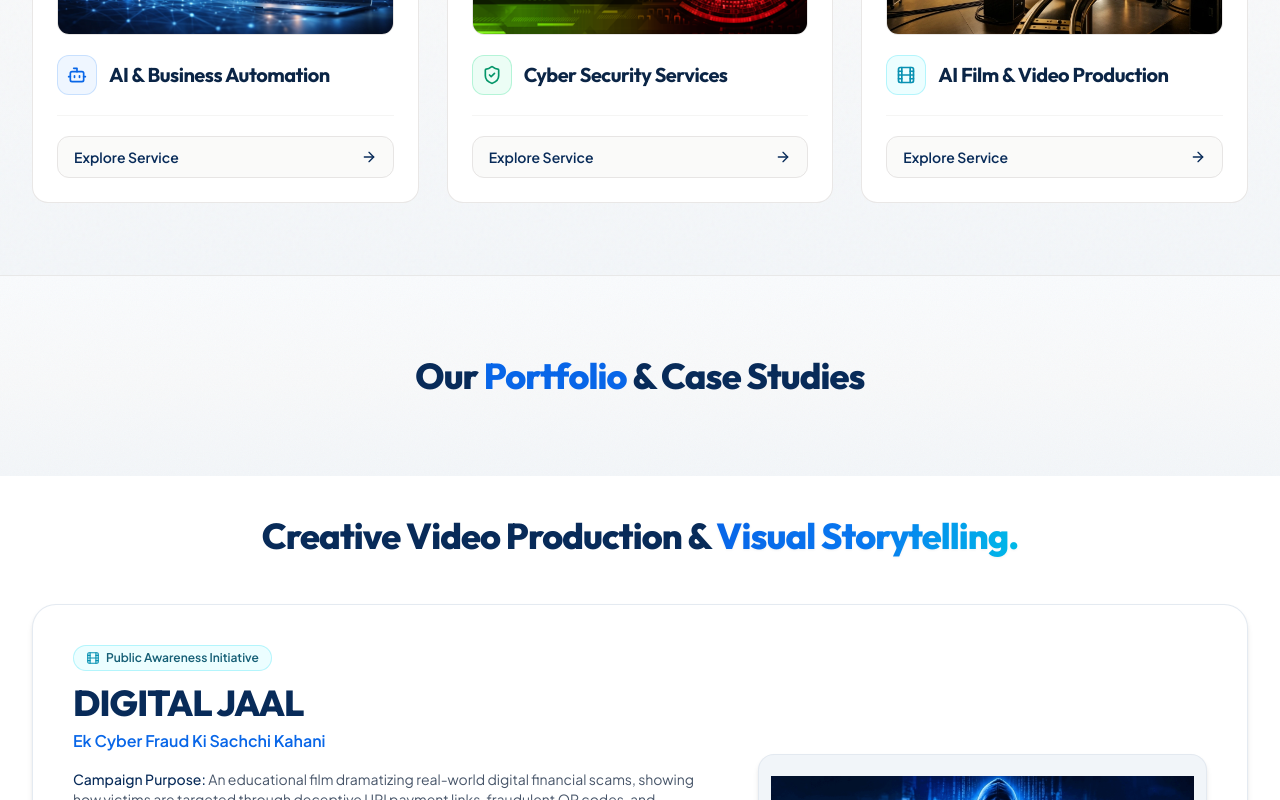
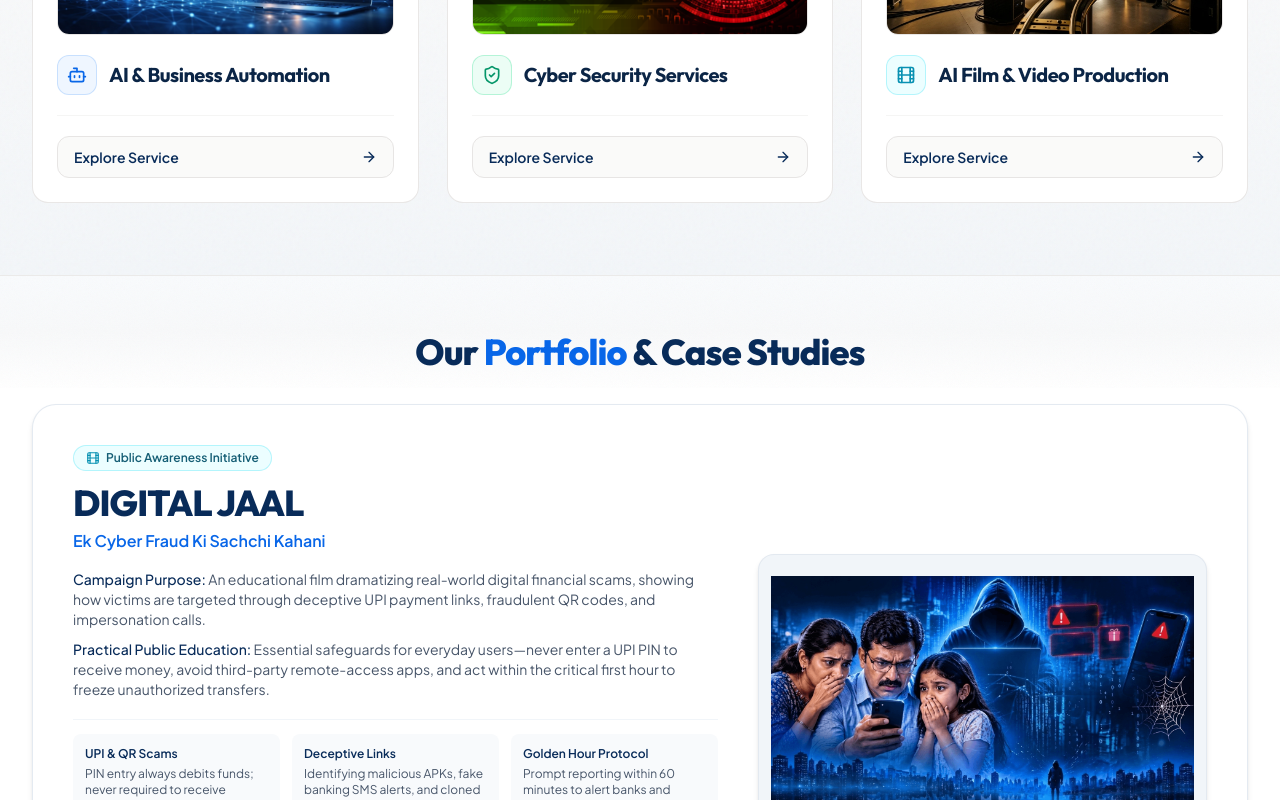
Before and after one commit to mbariya736-crypto/Kuber, a React (Vite) app: page / in a window 1280 px wide. Shown: the part 2000-2800 px from the top of the page. Built offline with nearby package versions, Linux system fonts and the light colour scheme; no server answers.

Commit message:
chore: remove redundant Creative Video Production heading below Portfolio section

```diff
--- a/src/components/AIFilms.jsx
+++ b/src/components/AIFilms.jsx
@@ -87,7 +87,7 @@ export default function AIFilms({ onOpenModal }) {
   };
 
   return (
-    <section id="ai-films" className="pt-8 sm:pt-10 pb-12 sm:pb-16 relative bg-white overflow-hidden scroll-mt-24 h-auto">
+    <section id="ai-films" className="pt-2 sm:pt-4 pb-12 sm:pb-16 relative bg-white overflow-hidden scroll-mt-24 h-auto">
 
       {/* Background ambient lighting */}
       <div className="absolute top-1/3 right-1/4 w-[500px] h-[500px] bg-blue-100/40 rounded-full blur-3xl -z-10 pointer-events-none" />
@@ -96,18 +96,6 @@ export default function AIFilms({ onOpenModal }) {
 
       <div className="max-w-7xl mx-auto px-4 sm:px-6 lg:px-8">
 
-        {/* ======================================================== */}
-        {/* 1. HERO SECTION                                          */}
-        {/* ======================================================== */}
-        <div className="max-w-3xl mx-auto text-center mb-8 sm:mb-12">
-          <h2 className="text-2xl sm:text-3xl lg:text-4xl font-extrabold text-[#082B59] tracking-tight leading-[1.18] mb-3 sm:mb-4">
-            Creative Video Production &amp;{' '}
-            <span className="bg-gradient-to-r from-[#0866E8] via-[#0878F0] to-[#00B9E8] bg-clip-text text-transparent drop-shadow-sm">
-              Visual Storytelling.
-            </span>
-          </h2>
-
-        </div>
         {/* ======================================================== */}
         {/* 2. FEATURED AI FILM: DIGITAL JAAL (CINEMATIC 3D SCROLL)  */}
         {/* ======================================================== */}
--- a/src/components/Portfolio.jsx
+++ b/src/components/Portfolio.jsx
@@ -16,7 +16,7 @@ export default function Portfolio({ onOpenModal }) {
   return (
     <section
       id="portfolio"
-      className="relative text-[#082B59] overflow-hidden scroll-mt-20 sm:scroll-mt-24 py-12 sm:py-16 lg:py-20 bg-gradient-to-b from-[#F9FBFD] via-[#F8F9FA] to-[#F3F6F9] border-t border-stone-200/80"
+      className="relative text-[#082B59] overflow-hidden scroll-mt-20 sm:scroll-mt-24 pt-10 sm:pt-14 pb-3 sm:pb-4 bg-gradient-to-b from-[#F9FBFD] via-[#F8F9FA] to-white border-t border-stone-200/80"
     >
       {/* Subtle handcrafted paper texture / tactile noise matching Services */}
       <div
```
